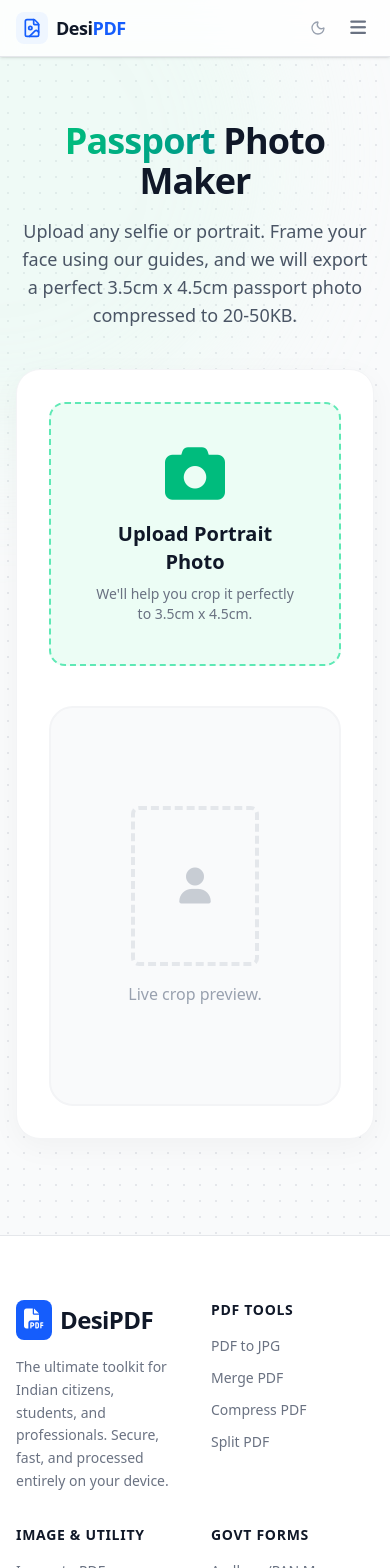
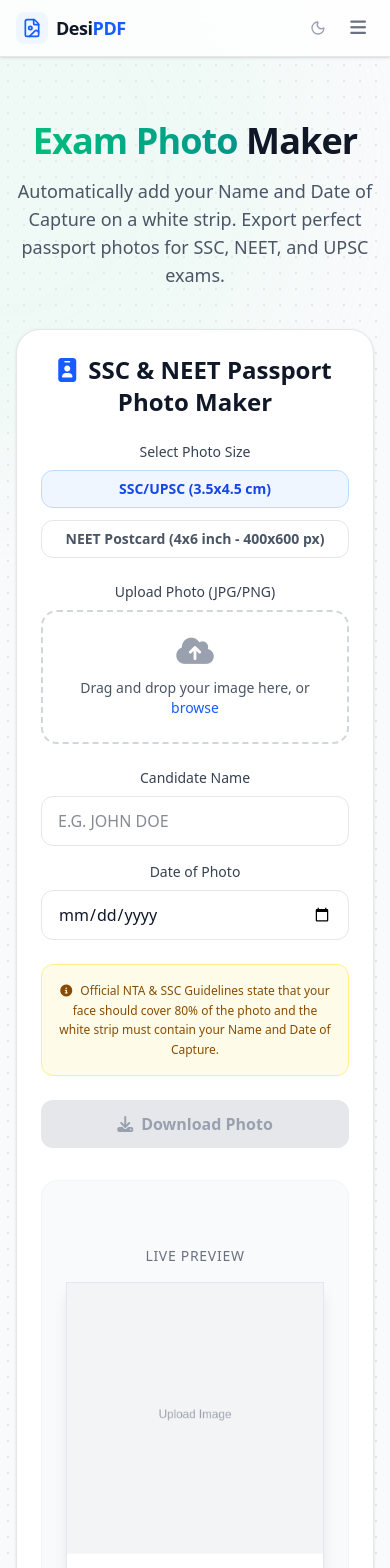
Before and after one commit to thyagarajsalome/Desi-pdf, a Next.js app: page /passport-maker in a window 390 px wide. Shown: the top 1568 px of the page. Built offline with nearby package versions, Linux system fonts and the light colour scheme; no server answers.

Commit message:
Add SSC/NEET Exam Photo Maker with Name and Date stamp

```diff
--- a/src/app/page.js
+++ b/src/app/page.js
@@ -34,9 +34,9 @@ export default function Home() {
       color: "emerald",
       tools: [
         { id: "id-card-merger", title: "Aadhaar/PAN Merger", desc: "Front & Back to A4 PDF", icon: "fa-id-card", route: "/id-card-merger" },
-        { id: "ssc-photo", title: "SSC Photo Resizer", desc: "Resize to 20-50KB exactly", icon: "fa-id-badge", route: "/ssc-photo-compressor" },
-        { id: "ibps-sign", title: "IBPS Signature", desc: "Crop to 140x60 pixels", icon: "fa-signature", route: "/ssc-photo-compressor" },
-        { id: "thumb-impression", title: "Thumb Impression", desc: "Optimize ink scans", icon: "fa-fingerprint", route: "/thumb-impression" },
+        { id: "passport-maker", title: "SSC/NEET Photo", desc: "Add Name & Date strip", icon: "fa-camera-retro", route: "/passport-maker" },
+        { id: "ssc-photo", title: "SSC Photo Resizer", desc: "132x170 pixels maker", icon: "fa-crop", route: "/tool/ssc-photo-size-132x170-pixel" },
+        { id: "thumb-impression", title: "Thumb Impression", desc: "Enhance left thumb scan", icon: "fa-fingerprint", route: "/thumb-impression" },
       ]
     },
     {
--- a/src/app/passport-maker/page.js
+++ b/src/app/passport-maker/page.js
@@ -17,10 +17,10 @@ export default function PassportMakerPage() {
 
       <div className="max-w-3xl mx-auto mb-10 text-center">
         <h1 className="text-4xl md:text-5xl font-extrabold text-gray-900 dark:text-white tracking-tight mb-4">
-          <span className="text-transparent bg-clip-text bg-gradient-to-r from-emerald-500 to-teal-600">Passport</span> Photo Maker
+          <span className="text-transparent bg-clip-text bg-gradient-to-r from-emerald-500 to-teal-600">Exam Photo</span> Maker
         </h1>
         <p className="text-lg text-gray-600 dark:text-gray-400 font-medium">
-          Upload any selfie or portrait. Frame your face using our guides, and we will export a perfect 3.5cm x 4.5cm passport photo compressed to 20-50KB.
+          Automatically add your Name and Date of Capture on a white strip. Export perfect passport photos for SSC, NEET, and UPSC exams.
         </p>
       </div>
 
--- a/src/components/PassportMaker.js
+++ b/src/components/PassportMaker.js
@@ -1,291 +1,298 @@
 "use client";
 
-import { useState, useRef, useEffect } from "react";
-import { Loader2 } from "lucide-react";
+import React, { useState, useRef, useEffect, useCallback } from 'react';
 
 export default function PassportMaker() {
-  const [file, setFile] = useState(null);
-  const [zoom, setZoom] = useState(1);
-  const [offsetX, setOffsetX] = useState(0);
-  const [offsetY, setOffsetY] = useState(0);
-  const [isProcessing, setIsProcessing] = useState(false);
-  const [result, setResult] = useState(null);
+  const [image, setImage] = useState(null);
+  const [name, setName] = useState('');
+  const [date, setDate] = useState('');
+  const [preset, setPreset] = useState('ssc'); // 'ssc' or 'neet'
 
   const canvasRef = useRef(null);
-  const imageRef = useRef(null);
 
-  const formatBytes = (bytes) => {
-    if (bytes === 0) return "0 Bytes";
-    const k = 1024, dm = 2, sizes = ["Bytes", "KB", "MB"];
-    const i = Math.floor(Math.log(bytes) / Math.log(k));
-    return parseFloat((bytes / Math.pow(k, i)).toFixed(dm)) + " " + sizes[i];
-  };
-
-  const handleFile = (selectedFile) => {
-    if (!selectedFile) return;
-    if (!selectedFile.type.startsWith("image/")) {
-      alert("Please upload a valid image file (JPG, PNG).");
-      return;
-    }
-    setFile(selectedFile);
-    setResult(null);
-    setZoom(1);
-    setOffsetX(0);
-    setOffsetY(0);
-
-    const reader = new FileReader();
-    reader.onload = (e) => {
-      const img = new Image();
-      img.onload = () => {
-        imageRef.current = img;
-        processImage();
-      };
-      img.src = e.target.result;
-    };
-    reader.readAsDataURL(selectedFile);
-  };
-
-  useEffect(() => {
-    if (file && imageRef.current) {
-      processImage();
-    }
-  }, [zoom, offsetX, offsetY]);
-
-  const processImage = async () => {
-    if (!imageRef.current) return;
-
-    try {
-      const img = imageRef.current;
-      // Exact Indian Passport Dimensions (3.5cm x 4.5cm at 300 DPI)
-      const targetWidth = 413;
-      const targetHeight = 531;
-
-      const canvas = canvasRef.current;
-      canvas.width = targetWidth;
-      canvas.height = targetHeight;
-      const ctx = canvas.getContext("2d");
-
-      // White background fill
-      ctx.fillStyle = "#ffffff";
-      ctx.fillRect(0, 0, targetWidth, targetHeight);
-
-      // Calculate base scale to 'cover' the box
-      const baseScale = Math.max(targetWidth / img.width, targetHeight / img.height);
-      const finalScale = baseScale * zoom;
-
-      const drawWidth = img.width * finalScale;
-      const drawHeight = img.height * finalScale;
-
-      // Center it, then apply offsets
-      const startX = (targetWidth - drawWidth) / 2 + (offsetX * 2);
-      const startY = (targetHeight - drawHeight) / 2 + (offsetY * 2);
-
-      ctx.drawImage(img, startX, startY, drawWidth, drawHeight);
-
-      // Quick preview rendering (not full compression logic to keep slider fast)
-      setResult({
-        previewUrl: canvas.toDataURL("image/jpeg", 0.7),
-        width: targetWidth,
-        height: targetHeight
-      });
-    } catch (error) {
-      console.error(error);
+  const presets = {
+    ssc: {
+      width: 350,
+      height: 450,
+      imageHeight: 370,
+      stripHeight: 80,
+      label: "SSC/UPSC (3.5x4.5 cm)",
+      fontSize: 18,
+      lineHeight: 22
+    },
+    neet: {
+      width: 400,
+      height: 600,
+      imageHeight: 500,
+      stripHeight: 100,
+      label: "NEET Postcard (4x6 inch - 400x600 px)",
+      fontSize: 22,
+      lineHeight: 28
     }
   };
 
-  const handleFinalize = async () => {
-    setIsProcessing(true);
-    try {
-      const canvas = canvasRef.current;
-
-      // Binary Search to hit EXACT 20KB - 50KB range
-      let minQ = 0.01;
-      let maxQ = 1.0;
-      let quality = 0.9;
-      let finalBlob = null;
-      let attempts = 0;
-
-      const maxKB = 49;
-      const minKB = 20;
-
-      while (attempts < 10) {
-        quality = (minQ + maxQ) / 2;
-        const dataUrl = canvas.toDataURL("image/jpeg", quality);
-        const res = await fetch(dataUrl);
-        const blob = await res.blob();
-        const sizeKB = blob.size / 1024;
-
-        if (sizeKB > maxKB) {
-          maxQ = quality;
-        } else if (sizeKB < minKB) {
-          minQ = quality;
-          finalBlob = blob;
-        } else {
-          finalBlob = blob;
-          break;
-        }
-        attempts++;
-      }
-
-      if (!finalBlob) {
-        const dataUrl = canvas.toDataURL("image/jpeg", 0.7);
-        const res = await fetch(dataUrl);
-        finalBlob = await res.blob();
-      }
-
-      setResult({
-        ...result,
-        blob: finalBlob,
-        finalUrl: URL.createObjectURL(finalBlob),
-        size: formatBytes(finalBlob.size),
-        filename: `passport_${Date.now()}.jpg`
-      });
-    } catch (err) {
-      console.error(err);
-    } finally {
-      setIsProcessing(false);
+  const handleImageUpload = (e) => {
+    const file = e.target.files[0];
+    if (file && (file.type === 'image/jpeg' || file.type === 'image/png')) {
+      const reader = new FileReader();
+      reader.onload = (event) => {
+        const img = new Image();
+        img.onload = () => {
+          setImage(img);
+        };
+        img.src = event.target.result;
+      };
+      reader.readAsDataURL(file);
     }
   };
 
+  const handleDrop = (e) => {
+    e.preventDefault();
+    if (e.dataTransfer.files && e.dataTransfer.files.length > 0) {
+      const file = e.dataTransfer.files[0];
+      if (file.type === 'image/jpeg' || file.type === 'image/png') {
+        const reader = new FileReader();
+        reader.onload = (event) => {
+          const img = new Image();
+          img.onload = () => {
+            setImage(img);
+          };
+          img.src = event.target.result;
+        };
+        reader.readAsDataURL(file);
+      }
+    }
+  };
+
+  const formatDate = (dateStr) => {
+    if (!dateStr) return '';
+    const d = new Date(dateStr);
+    const day = String(d.getDate()).padStart(2, '0');
+    const month = String(d.getMonth() + 1).padStart(2, '0');
+    const year = d.getFullYear();
+    return `${day}/${month}/${year}`;
+  };
+
+  const drawCanvas = useCallback(() => {
+    const canvas = canvasRef.current;
+    if (!canvas) return;
+
+    const ctx = canvas.getContext('2d');
+    const config = presets[preset];
+
+    // Set canvas dimensions
+    canvas.width = config.width;
+    canvas.height = config.height;
+
+    // Fill background with white
+    ctx.fillStyle = '#ffffff';
+    ctx.fillRect(0, 0, canvas.width, canvas.height);
+
+    if (image) {
+      // Object-fit: cover logic
+      const imgRatio = image.width / image.height;
+      const targetRatio = config.width / config.imageHeight;
+
+      let srcX = 0, srcY = 0, srcWidth = image.width, srcHeight = image.height;
+
+      if (imgRatio > targetRatio) {
+        // Image is wider than target
+        srcWidth = image.height * targetRatio;
+        srcX = (image.width - srcWidth) / 2;
+      } else {
+        // Image is taller than target
+        srcHeight = image.width / targetRatio;
+        srcY = (image.height - srcHeight) / 2;
+      }
+
+      ctx.drawImage(
+        image,
+        srcX, srcY, srcWidth, srcHeight,
+        0, 0, config.width, config.imageHeight
+      );
+    } else {
+      // Draw placeholder
+      ctx.fillStyle = '#f3f4f6'; // Gray placeholder
+      ctx.fillRect(0, 0, config.width, config.imageHeight);
+      ctx.fillStyle = '#9ca3af';
+      ctx.font = '16px Arial';
+      ctx.textAlign = 'center';
+      ctx.fillText('Upload Image', config.width / 2, config.imageHeight / 2);
+    }
+
+    // Draw text in the bottom white strip
+    ctx.fillStyle = '#000000';
+    ctx.font = `bold ${config.fontSize}px Arial`;
+    ctx.textAlign = 'center';
+
+    const textCenterY = config.imageHeight + (config.stripHeight / 2);
+    const formattedDate = date ? formatDate(date) : '';
+
+    if (name || formattedDate) {
+      if (name && formattedDate) {
+        ctx.fillText(name.toUpperCase(), config.width / 2, textCenterY - (config.lineHeight / 2) + 4);
+        ctx.fillText(formattedDate, config.width / 2, textCenterY + (config.lineHeight / 2) + 4);
+      } else if (name) {
+        ctx.fillText(name.toUpperCase(), config.width / 2, textCenterY + 6);
+      } else if (formattedDate) {
+        ctx.fillText(formattedDate, config.width / 2, textCenterY + 6);
+      }
+    } else {
+      ctx.fillStyle = '#9ca3af';
+      ctx.font = `${config.fontSize}px Arial`;
+      ctx.fillText('Name & Date will appear here', config.width / 2, textCenterY + 6);
+    }
+  }, [image, name, date, preset, presets]);
+
+  useEffect(() => {
+    drawCanvas();
+  }, [drawCanvas]);
+
+  const downloadImage = () => {
+    const canvas = canvasRef.current;
+    if (!canvas) return;
+
+    const dataUrl = canvas.toDataURL('image/jpeg', 1.0);
+    const link = document.createElement('a');
+    link.href = dataUrl;
+    link.download = `passport_photo_${preset}.jpg`;
+    link.click();
+  };
+
   return (
-    <div className="bg-white dark:bg-[#09090b] rounded-3xl shadow-[0_8px_30px_rgb(0,0,0,0.04)] dark:shadow-none border border-gray-100 dark:border-gray-800 p-8 w-full max-w-4xl mx-auto transition-colors duration-300">
-      <canvas ref={canvasRef} style={{ display: "none" }} />
+    <div className="w-full">
+      <link rel="stylesheet" href="https://cdnjs.cloudflare.com/ajax/libs/font-awesome/6.4.0/css/all.min.css" />
 
-      <div className="grid grid-cols-1 md:grid-cols-2 gap-10">
+      <div className="bg-white dark:bg-[#09090b] border border-gray-200 dark:border-gray-800 rounded-3xl p-6 md:p-8 shadow-sm max-w-4xl mx-auto">
+        <h2 className="text-2xl font-bold mb-6 text-gray-900 dark:text-white">
+          <i className="fa-solid fa-id-badge mr-3 text-blue-600"></i>
+          SSC & NEET Passport Photo Maker
+        </h2>
 
-        {/* Left Col: Upload & Adjustments */}
-        <div className="flex flex-col gap-6">
-          {!file ? (
-            <div
-              className="border-2 border-dashed border-emerald-300 dark:border-emerald-700 hover:border-emerald-500 bg-emerald-50 dark:bg-emerald-900/10 rounded-2xl p-10 text-center cursor-pointer transition duration-300 h-full flex flex-col justify-center items-center"
-              onDragOver={(e) => e.preventDefault()}
-              onDrop={(e) => { e.preventDefault(); handleFile(e.dataTransfer.files[0]); }}
-              onClick={() => document.getElementById("img-upload").click()}
+        <div className="grid grid-cols-1 md:grid-cols-2 gap-8">
+          {/* Left Column: Controls */}
+          <div className="space-y-6">
+
+            {/* Preset Selector */}
+            <div>
+              <label className="block text-sm font-medium text-gray-700 dark:text-gray-300 mb-2">
+                Select Photo Size
+              </label>
+              <div className="flex flex-col sm:flex-row gap-3">
+                <button
+                  onClick={() => setPreset('ssc')}
+                  className={`flex-1 py-2 px-4 rounded-xl border text-sm font-semibold transition-colors ${
+                    preset === 'ssc'
+                      ? 'bg-blue-50 border-blue-200 text-blue-700 dark:bg-blue-900/30 dark:border-blue-800 dark:text-blue-400'
+                      : 'bg-white border-gray-200 text-gray-600 hover:bg-gray-50 dark:bg-transparent dark:border-gray-700 dark:text-gray-400'
+                  }`}
                 >
-              <i className="fa-solid fa-camera text-emerald-500 text-6xl mb-4"></i>
-              <h3 className="text-xl font-bold text-gray-900 dark:text-gray-100 mb-2">Upload Portrait Photo</h3>
-              <p className="text-gray-500 dark:text-gray-400 text-sm">We'll help you crop it perfectly to 3.5cm x 4.5cm.</p>
-              <input type="file" id="img-upload" accept="image/*" className="hidden" onChange={(e) => handleFile(e.target.files[0])} />
-            </div>
-          ) : (
-            <>
-              <div className="flex items-center justify-between bg-gray-50 dark:bg-gray-900 border border-gray-200 dark:border-gray-800 p-4 rounded-xl">
-                <div className="flex items-center gap-4 truncate">
-                  <div className="text-emerald-500 text-2xl"><i className="fa-solid fa-image"></i></div>
-                  <div className="truncate">
-                    <div className="font-bold text-gray-900 dark:text-gray-100 truncate text-sm">{file.name}</div>
-                    <div className="text-xs text-gray-500 dark:text-gray-400">Original Upload</div>
+                  SSC/UPSC (3.5x4.5 cm)
+                </button>
+                <button
+                  onClick={() => setPreset('neet')}
+                  className={`flex-1 py-2 px-4 rounded-xl border text-sm font-semibold transition-colors ${
+                    preset === 'neet'
+                      ? 'bg-blue-50 border-blue-200 text-blue-700 dark:bg-blue-900/30 dark:border-blue-800 dark:text-blue-400'
+                      : 'bg-white border-gray-200 text-gray-600 hover:bg-gray-50 dark:bg-transparent dark:border-gray-700 dark:text-gray-400'
+                  }`}
+                >
+                  NEET Postcard (4x6 inch - 400x600 px)
+                </button>
               </div>
             </div>
-                <button className="text-gray-400 hover:text-red-500 p-2" onClick={() => { setFile(null); setResult(null); }}><i className="fa-solid fa-trash"></i></button>
+
+            {/* Upload Zone */}
+            <div>
+              <label className="block text-sm font-medium text-gray-700 dark:text-gray-300 mb-2">
+                Upload Photo (JPG/PNG)
+              </label>
+              <div
+                className="border-2 border-dashed border-gray-300 dark:border-gray-700 rounded-2xl p-6 text-center hover:bg-gray-50 dark:hover:bg-gray-800/50 transition-colors cursor-pointer"
+                onDragOver={(e) => e.preventDefault()}
+                onDrop={handleDrop}
+                onClick={() => document.getElementById('file-upload').click()}
+              >
+                <i className="fa-solid fa-cloud-arrow-up text-3xl text-gray-400 mb-3"></i>
+                <p className="text-sm text-gray-600 dark:text-gray-400">
+                  Drag and drop your image here, or <span className="text-blue-600 font-medium">browse</span>
+                </p>
+                <input
+                  id="file-upload"
+                  type="file"
+                  accept="image/jpeg, image/png"
+                  className="hidden"
+                  onChange={handleImageUpload}
+                />
+              </div>
             </div>
 
-              {/* Tools Panel */}
-              <div className="bg-gray-50 dark:bg-gray-900 border border-gray-200 dark:border-gray-800 p-5 rounded-2xl">
-                <h4 className="font-bold text-gray-900 dark:text-white mb-4 uppercase text-xs tracking-wider">Crop Adjustments</h4>
-
-                <div className="mb-6">
-                  <label className="flex justify-between text-sm font-bold text-gray-700 dark:text-gray-300 mb-2">
-                    <span><i className="fa-solid fa-magnifying-glass-plus mr-1"></i> Zoom In/Out</span>
+            {/* Text Inputs */}
+            <div className="space-y-4">
+              <div>
+                <label className="block text-sm font-medium text-gray-700 dark:text-gray-300 mb-2">
+                  Candidate Name
                 </label>
                 <input
-                    type="range"
-                    min="1" max="3" step="0.01"
-                    value={zoom}
-                    onChange={(e) => setZoom(Number(e.target.value))}
-                    className="w-full h-2 bg-gray-200 dark:bg-gray-700 rounded-lg appearance-none cursor-pointer accent-emerald-500"
-                  />
-                </div>
-
-                <div className="mb-6">
-                  <label className="flex justify-between text-sm font-bold text-gray-700 dark:text-gray-300 mb-2">
-                    <span><i className="fa-solid fa-arrows-up-down mr-1"></i> Move Up/Down</span>
-                  </label>
-                  <input
-                    type="range"
-                    min="-150" max="150" step="1"
-                    value={offsetY}
-                    onChange={(e) => setOffsetY(Number(e.target.value))}
-                    className="w-full h-2 bg-gray-200 dark:bg-gray-700 rounded-lg appearance-none cursor-pointer accent-emerald-500"
+                  type="text"
+                  value={name}
+                  onChange={(e) => setName(e.target.value)}
+                  placeholder="e.g. JOHN DOE"
+                  className="w-full px-4 py-3 rounded-xl border border-gray-200 dark:border-gray-700 bg-white dark:bg-[#18181b] text-gray-900 dark:text-white focus:ring-2 focus:ring-blue-500 outline-none transition-all uppercase"
                 />
               </div>
 
               <div>
-                  <label className="flex justify-between text-sm font-bold text-gray-700 dark:text-gray-300 mb-2">
-                    <span><i className="fa-solid fa-arrows-left-right mr-1"></i> Move Left/Right</span>
+                <label className="block text-sm font-medium text-gray-700 dark:text-gray-300 mb-2">
+                  Date of Photo
                 </label>
                 <input
-                    type="range"
-                    min="-150" max="150" step="1"
-                    value={offsetX}
-                    onChange={(e) => setOffsetX(Number(e.target.value))}
-                    className="w-full h-2 bg-gray-200 dark:bg-gray-700 rounded-lg appearance-none cursor-pointer accent-emerald-500"
+                  type="date"
+                  value={date}
+                  onChange={(e) => setDate(e.target.value)}
+                  className="w-full px-4 py-3 rounded-xl border border-gray-200 dark:border-gray-700 bg-white dark:bg-[#18181b] text-gray-900 dark:text-white focus:ring-2 focus:ring-blue-500 outline-none transition-all"
                 />
               </div>
             </div>
-            </>
-          )}
+
+            <div className="bg-yellow-50 dark:bg-yellow-900/20 border border-yellow-200 dark:border-yellow-800 rounded-xl p-4">
+              <p className="text-xs text-yellow-800 dark:text-yellow-500 leading-relaxed">
+                <i className="fa-solid fa-circle-info mr-2"></i>
+                Official NTA & SSC Guidelines state that your face should cover 80% of the photo and the white strip must contain your Name and Date of Capture.
+              </p>
             </div>
 
-        {/* Right Col: Live Result Preview */}
-        <div className="flex flex-col">
-          <div className="flex-grow flex flex-col items-center justify-center bg-gray-50 dark:bg-[#09090b] border-2 border-gray-100 dark:border-gray-800 rounded-3xl p-8 min-h-[400px]">
-            {!result ? (
-              <div className="text-center text-gray-400 dark:text-gray-600">
-                <div className="w-32 h-40 border-4 border-dashed border-gray-300 dark:border-gray-700 rounded-lg mx-auto mb-4 flex items-center justify-center opacity-50">
-                  <i className="fa-solid fa-user text-4xl"></i>
-                </div>
-                <p className="font-medium">Live crop preview.</p>
-              </div>
-            ) : (
-              <div className="text-center w-full animate-in zoom-in duration-300">
-                <div className="bg-emerald-100 dark:bg-emerald-900/30 text-emerald-600 dark:text-emerald-400 px-4 py-2 rounded-full text-xs font-bold inline-flex items-center gap-2 mb-6 border border-emerald-200 dark:border-emerald-800">
-                  <i className="fa-solid fa-ruler-combined"></i> Exact 3.5cm x 4.5cm
+            <button
+              onClick={downloadImage}
+              disabled={!image}
+              className={`w-full py-3 px-6 rounded-xl font-bold flex items-center justify-center gap-2 transition-all ${
+                image
+                  ? 'bg-blue-600 hover:bg-blue-700 text-white shadow-md'
+                  : 'bg-gray-200 dark:bg-gray-800 text-gray-400 cursor-not-allowed'
+              }`}
+            >
+              <i className="fa-solid fa-download"></i>
+              Download Photo
+            </button>
           </div>
 
-                <div className="relative inline-block mx-auto mb-6 p-2 bg-white rounded-xl shadow-lg border border-gray-200">
-                  <img src={result.finalUrl || result.previewUrl} alt="Passport Crop" className="rounded-lg object-contain w-[180px] shadow-sm border border-gray-100" />
-
-                  {/* Photo Guides Overlay (only shows when adjusting, not after finalizing) */}
-                  {!result.finalUrl && (
-                    <div className="absolute inset-2 border border-white/50 pointer-events-none rounded-lg flex flex-col items-center justify-center">
-                      <div className="w-16 h-20 border-2 border-dashed border-white/70 rounded-[40%] mt-4"></div>
-                      <div className="w-24 h-8 border-t-2 border-dashed border-white/70 mt-2 rounded-t-[50%]"></div>
+          {/* Right Column: Preview */}
+          <div className="flex flex-col items-center justify-center bg-gray-50 dark:bg-[#121214] rounded-2xl p-6 border border-gray-100 dark:border-gray-800 min-h-[500px]">
+            <p className="text-sm font-medium text-gray-500 dark:text-gray-400 mb-4 uppercase tracking-wider">
+              Live Preview
+            </p>
+            <div className="shadow-lg border border-gray-200 dark:border-gray-700 bg-white overflow-hidden"
+                 style={{
+                   width: '100%',
+                   maxWidth: presets[preset].width + 'px',
+                   aspectRatio: `${presets[preset].width}/${presets[preset].height}`
+                 }}>
+              <canvas
+                ref={canvasRef}
+                className="w-full h-auto block"
+              />
             </div>
-                  )}
           </div>
-
-                {result.finalUrl && (
-                  <div className="bg-emerald-50 dark:bg-emerald-900/20 py-2 px-6 rounded-xl border border-emerald-100 dark:border-emerald-900 inline-flex items-center gap-3 w-full justify-center shadow-sm mx-auto mb-2">
-                    <span className="font-extrabold text-emerald-600 text-lg">{result.size}</span>
-                    <span className="text-xs text-emerald-600 font-bold uppercase tracking-wider opacity-80">(Passed 20-50KB Limit)</span>
-                  </div>
-                )}
-              </div>
-            )}
-          </div>
-
-          {/* Action Buttons */}
-          {result && !result.finalUrl && (
-            <button
-              onClick={handleFinalize}
-              disabled={isProcessing}
-              className="mt-6 w-full inline-flex items-center justify-center gap-3 px-8 py-5 bg-gradient-to-r from-emerald-500 to-teal-600 hover:from-emerald-600 hover:to-teal-700 text-white shadow-lg shadow-emerald-500/30 rounded-2xl font-extrabold text-lg transition-all hover:-translate-y-1"
-            >
-              {isProcessing ? <Loader2 className="animate-spin h-5 w-5" /> : <i className="fa-solid fa-compress"></i>}
-              {isProcessing ? "Optimizing Size..." : "Looks Good, Finalize Size"}
-            </button>
-          )}
-
-          {result?.finalUrl && (
-            <a
-              href={result.finalUrl}
-              download={result.filename}
-              className="mt-6 w-full inline-flex items-center justify-center gap-3 px-8 py-5 bg-gradient-to-r from-emerald-500 to-teal-600 hover:from-emerald-600 hover:to-teal-700 text-white shadow-lg shadow-emerald-500/30 rounded-2xl font-extrabold text-lg transition-all hover:-translate-y-1"
-            >
-              <i className="fa-solid fa-download"></i> Download Passport Photo
-            </a>
-          )}
         </div>
       </div>
     </div>
```
Lines whose indentation alone changed are shown as unchanged.
